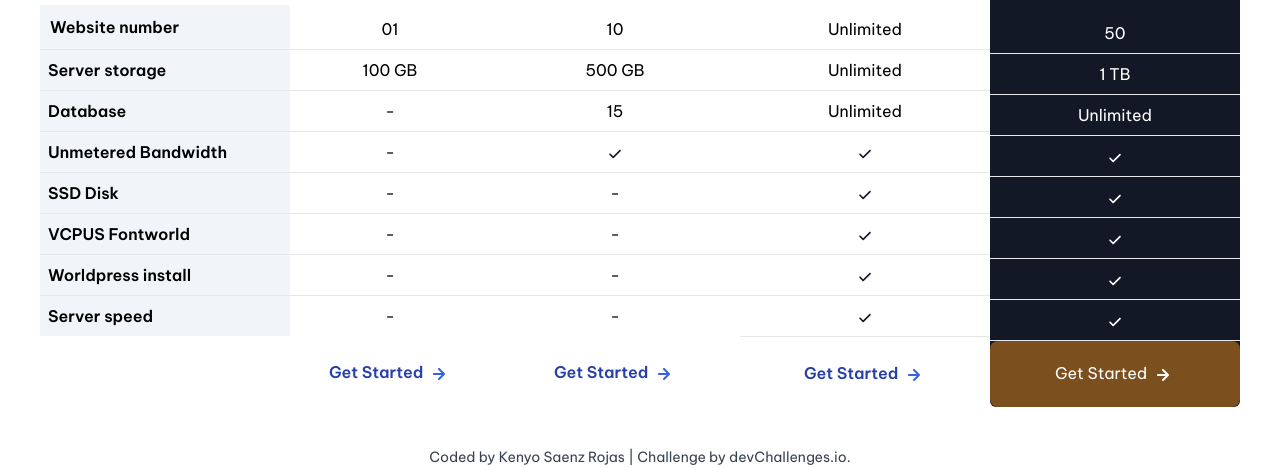
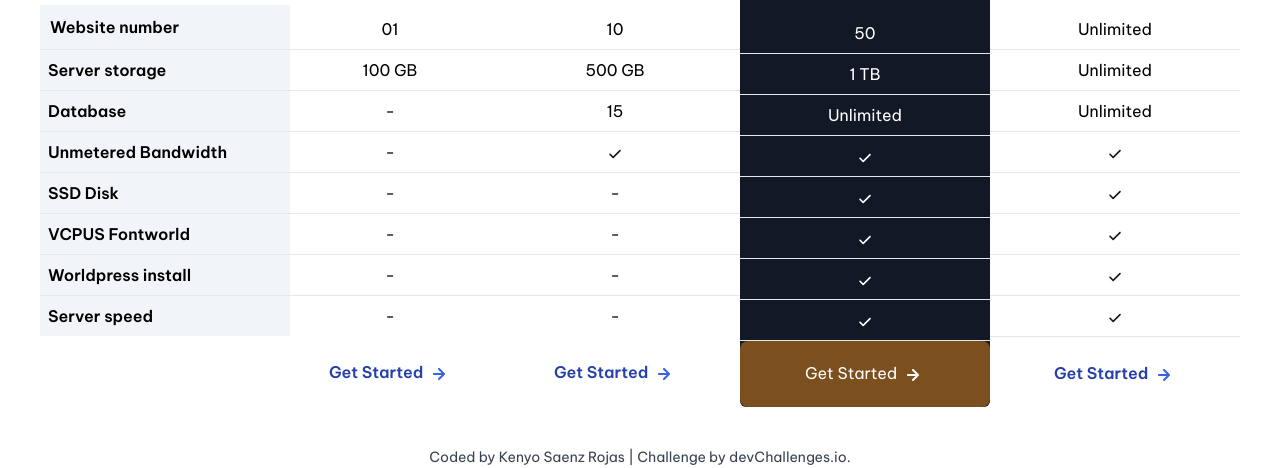
Before and after one commit to kenyoSaenzRojas/Princing-table-maste-TailWindCSS, a website: page src/index.html in a window 1280 px wide. Shown: the part 383-851 px from the top of the page. Drawn offline with Linux system fonts and the light colour scheme.

Commit message:
TailWind-css

```diff
--- a/src/index.html
+++ b/src/index.html
@@ -106,7 +106,7 @@
             <p class="text-[#263FA9] font-semibold ">Get Started <img class="inline-block" src="../resources/down arrow-1.svg" alt=""></p>
           </div>
         </aside>
-        <aside class=" bg-[#121826] rounded-md w-1/5 lg:w-1/4 sm:order-2 sm:w-1/3">
+        <aside class=" bg-[#121826] rounded-md w-1/5 lg:w-1/4 lg:order-0 sm:order-1 sm:w-1/3">
           <div class="text-center  pt-3">
             <p class="text-[#fff] text-sm bg-[#263FA9] m-3 rounded-lg ml-10 mr-10 ">Popular</p>
             <p class="text-[#fff] text-6xl mb-3">$ 99</p>
@@ -125,7 +125,7 @@
           </div>
 
         </aside>
-        <aside class=" w-1/5 lg:w-1/4 sm:order-1 sm:w-1/3">
+        <aside class=" w-1/5 lg:w-1/4 lg:order-1 sm:order-0 sm:w-1/3 ">
           <div class="text-center ">
             <p class="text-[#263FA9] font-semibold text-sm m-3">Enterprise</p>
             <p class="text-[#121826] text-6xl mb-3">$ 299</p>
```
Also changed, not shown: src/output.css.
